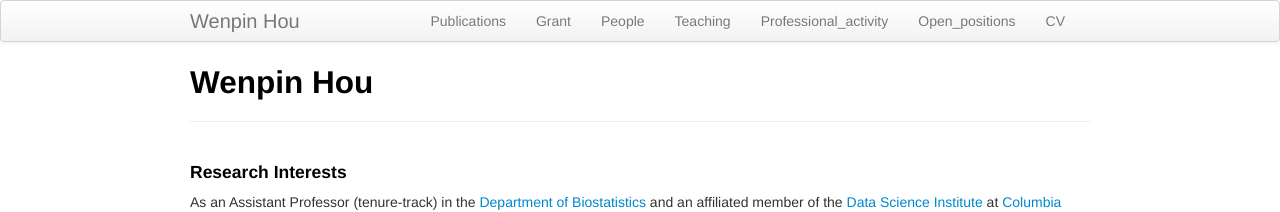
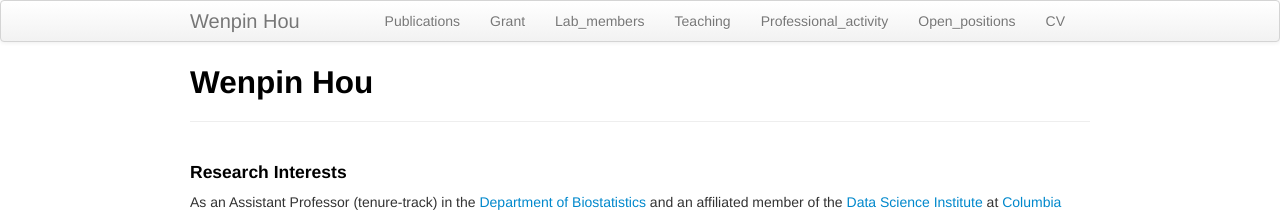
Before and after one commit to Winnie09/Wenpin_Hou, a Jekyll site: the page built from index.md, in a window 1280 px wide. Shown: the top 212 px of the page. Built offline with Jekyll 4.4.1, drawn with Linux system fonts in a browser that asks for light colours.

Commit message:
change to lab members

```diff
--- a/_includes/themes/twitter/default.html
+++ b/_includes/themes/twitter/default.html
@@ -35,7 +35,7 @@
           <ul class="nav">
               <li><a href="{{ BASE_PATH }}/pages/publications.html">Publications</a></li>
               <li><a href="{{ BASE_PATH }}/pages/grant.html">Grant</a></li>
-              <li><a href="{{ BASE_PATH }}/pages/people.html">People</a></li>
+              <li><a href="{{ BASE_PATH }}/pages/lab_members.html">Lab_members</a></li>
               <li><a href="{{ BASE_PATH }}/pages/teaching.html">Teaching</a></li>
               <li><a href="{{ BASE_PATH }}/pages/professional.html">Professional_activity</a></li>
               <li><a href="{{ BASE_PATH }}/pages/open_positions.html">Open_positions</a></li>
```
Also changed, not shown: images/wenpin1.png (renamed from images/wenpin.bak.png), images/xun_sun.jpg (added), images/zitao_zhang.jpeg (added), pages/lab_members.md (renamed from pages/people.md), 3 other files.
